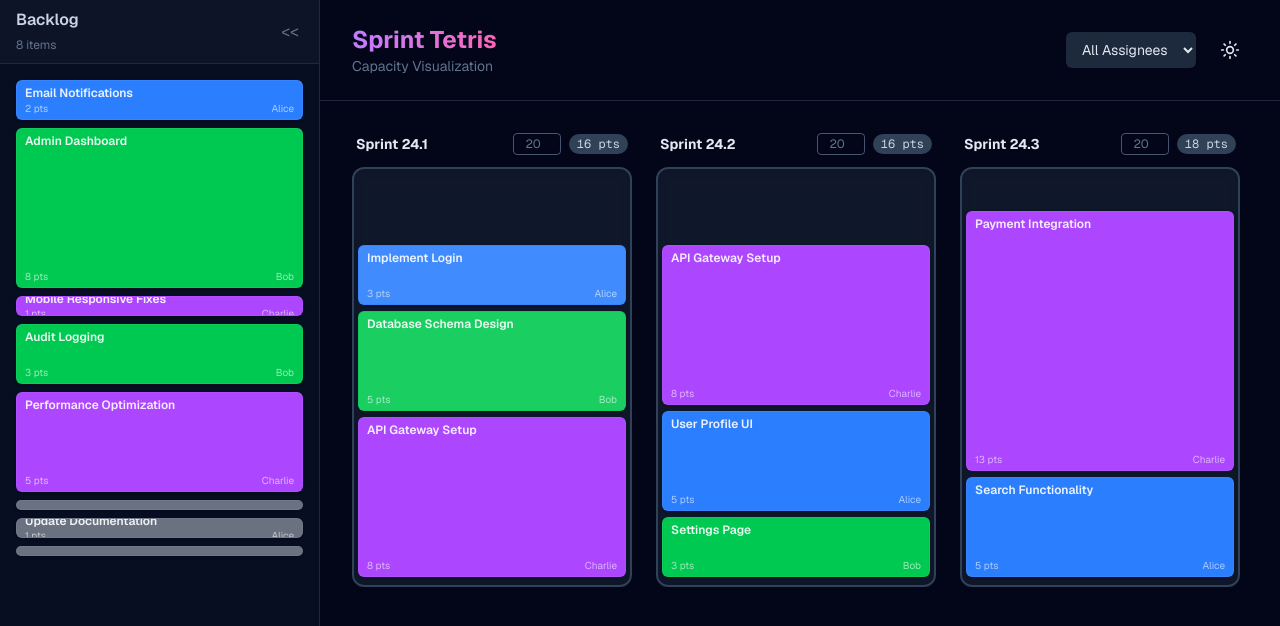
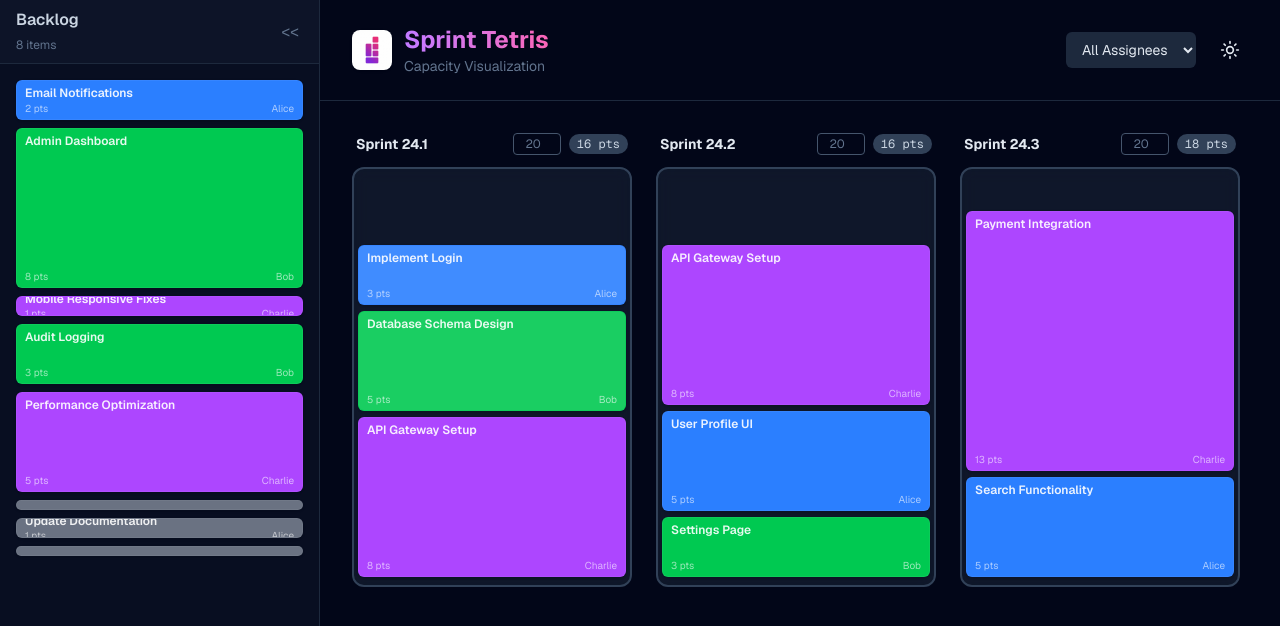
Before and after one commit to nabil-boutaleb-sf/sprint-tetris, a Next.js app: page / in a window 1280 px wide. Shown: the top 626 px of the page. Built offline with nearby package versions, Linux system fonts and the light colour scheme.

Commit message:
Add project logo and favicon

```diff
--- a/src/app/layout.tsx
+++ b/src/app/layout.tsx
@@ -15,6 +15,9 @@ const geistMono = Geist_Mono({
 export const metadata: Metadata = {
   title: "Sprint Tetris",
   description: "Capacity Visualization for Agile Teams",
+  icons: {
+    icon: '/logo.png',
+  },
 };
 
 export default function RootLayout({
--- a/src/components/Board.tsx
+++ b/src/components/Board.tsx
@@ -90,11 +90,14 @@ export default function Board() {
                 {/* Main Board Area */}
                 <div className="flex-1 flex flex-col min-w-0">
                     <header className="px-8 py-6 flex justify-between items-center border-b border-slate-200 dark:border-slate-800 bg-white dark:bg-slate-950">
-                        <div>
-                            <h1 className="text-2xl font-bold bg-clip-text text-transparent bg-gradient-to-r from-purple-600 to-pink-600 dark:from-purple-400 dark:to-pink-400">
-                                Sprint Tetris
-                            </h1>
-                            <p className="text-slate-500 text-sm">Capacity Visualization</p>
+                        <div className="flex items-center gap-3">
+                            <img src="/logo.png" alt="Sprint Tetris Logo" className="w-10 h-10 rounded-lg shadow-sm" />
+                            <div>
+                                <h1 className="text-2xl font-bold bg-clip-text text-transparent bg-gradient-to-r from-purple-600 to-pink-600 dark:from-purple-400 dark:to-pink-400">
+                                    Sprint Tetris
+                                </h1>
+                                <p className="text-slate-500 text-sm">Capacity Visualization</p>
+                            </div>
                         </div>
                         <div className="flex gap-4 items-center">
                             <select
```
Also changed, not shown: public/logo.png (added).
